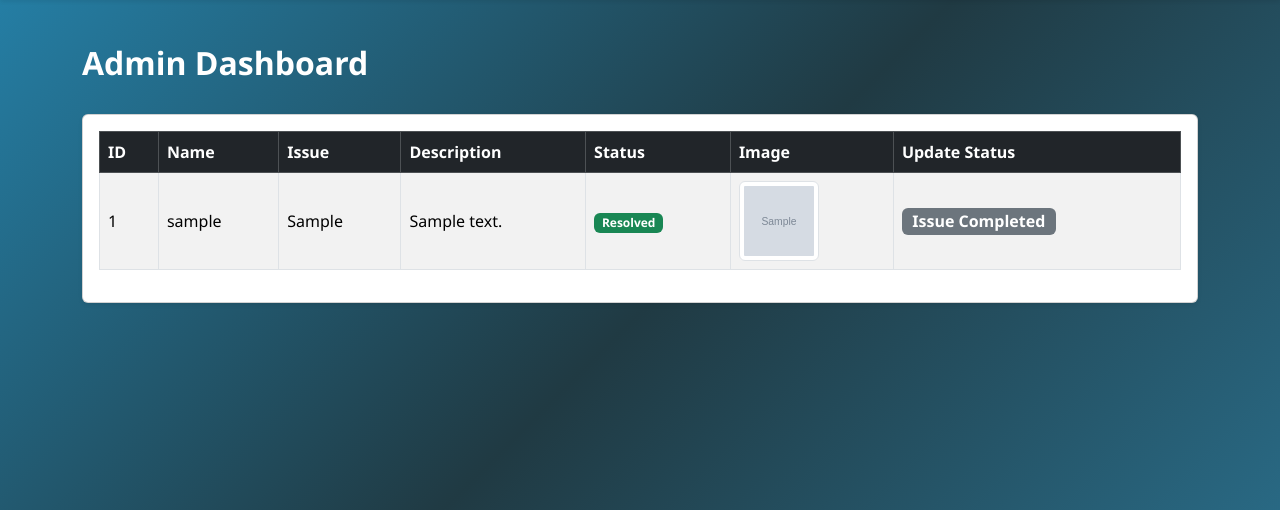
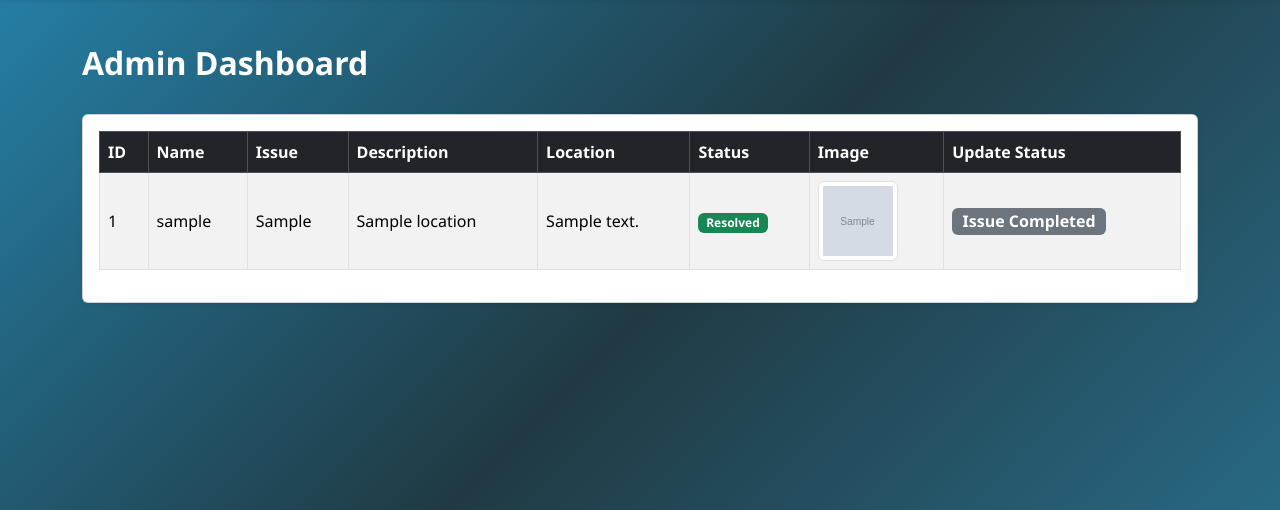
Before and after one commit to shivtejshiudakar/FixMyCity, a Flask app: page /admin/dashboard in a window 1280 px wide. Shown: the part 87-597 px from the top of the page. Run offline with Flask 3, Linux system fonts and the light colour scheme; the visitor is signed in with stand-in values (Sample User, id 1); grey boxes marked "Sample" are stand-in pictures; a database or web service that is not in the repository returns one stand-in record (values such as "Sample title"); some libraries are stand-ins or nearby versions.

Commit message:
admin dashboard changes

```diff
--- a/templates/admin_dashboard.html
+++ b/templates/admin_dashboard.html
@@ -16,6 +16,7 @@
             <th>Name</th>
             <th>Issue</th>
             <th>Description</th>
+            <th>Location</th>
             <th>Status</th>
             <th>Image</th>
             <th>Update Status</th>
@@ -28,6 +29,7 @@
             <td>{{ r.report_id }}</td>
             <td>{{ r.user_name }}</td>
             <td>{{ r.issue_type }}</td>
+            <td>{{ r.location }}</td>
         <td style="max-width:200px;">{{ r.description }}</td>
 
 
```
